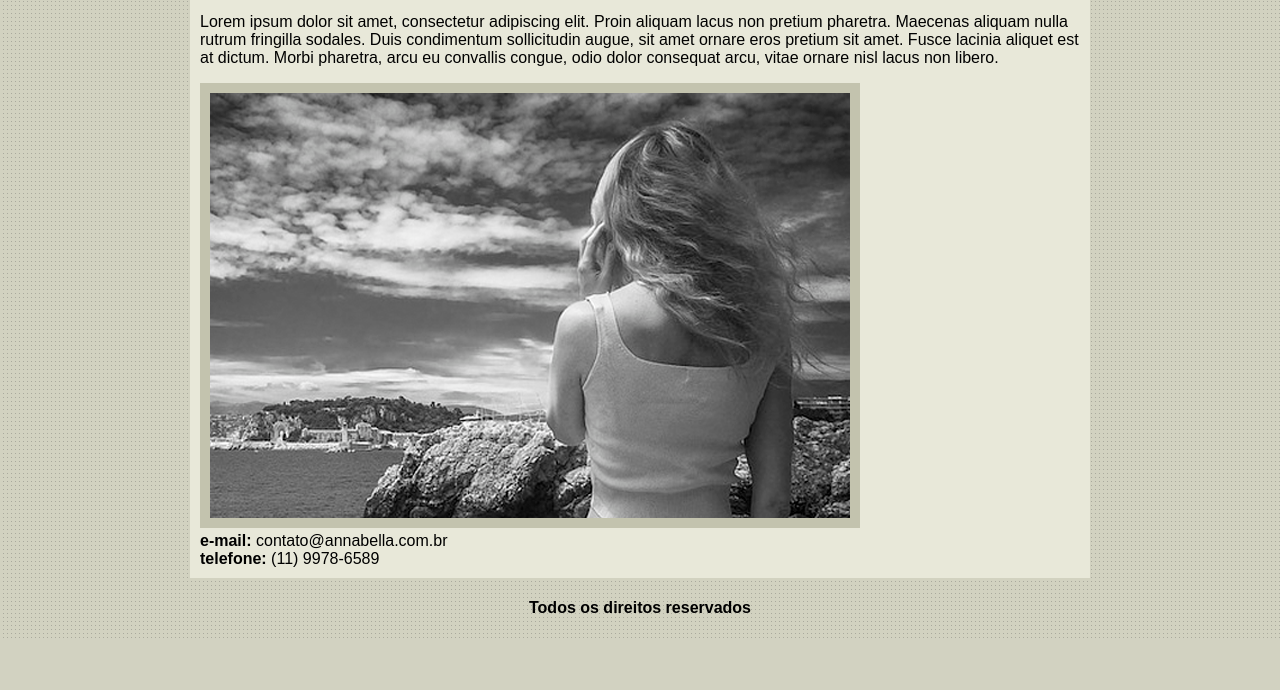
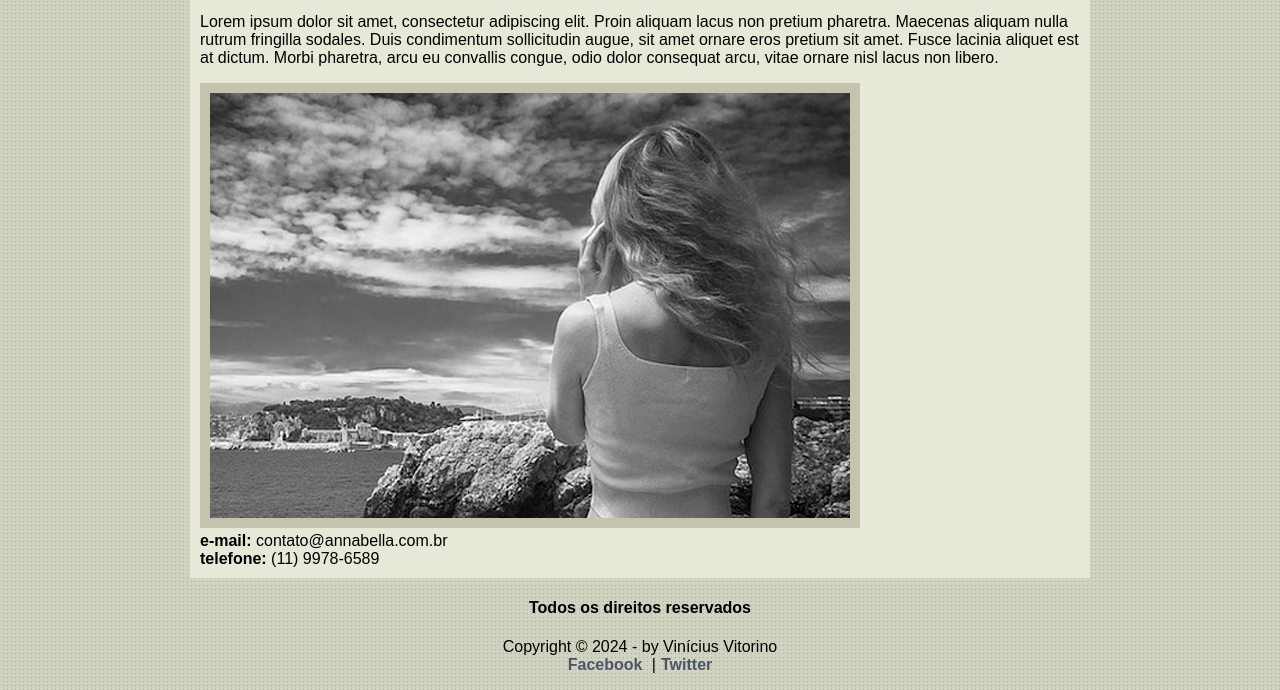
Before and after one commit to ViniciusVitorinoSantos/Anna-Bella, a plain HTML site: page contato.html in a window 1280 px wide. Shown: the part 502-1192 px from the top of the page. Before the commit the page ends 1140 px from the top, so only its background shows below. Drawn offline with Linux system fonts and the light colour scheme.

Commit message:
Update contato.html

```diff
--- a/contato.html
+++ b/contato.html
@@ -41,6 +41,10 @@
 
 			<div id="rodape">
 				<h4>Todos os direitos reservados</h4>
+				<p>Copyright &copy; 2024 - by Vinícius Vitorino<br />
+               			 <a href="https://www.facebook.com/vinicius.v.santos" target="_blank">Facebook</a> |<a
+                    		href="https://x.com/ViniiVit" target="_blank">Twitter</a>
+            			</p>
 			</div>
 
 		</div>
```
